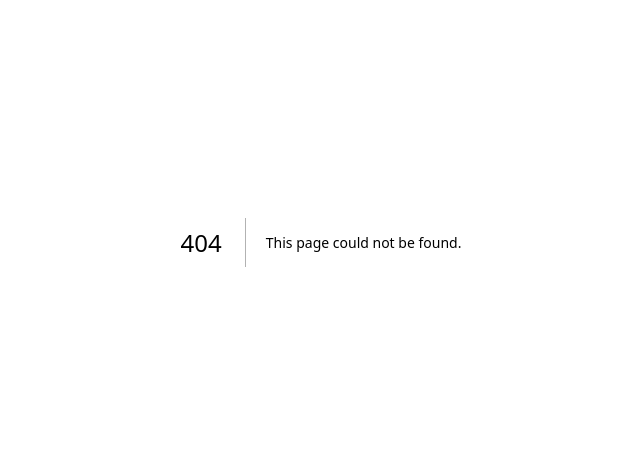
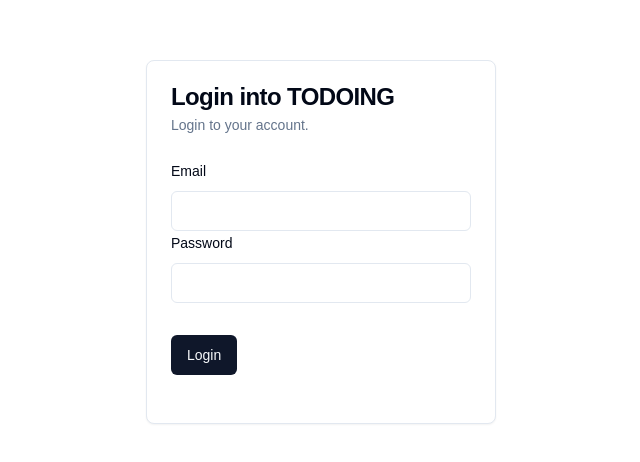
Before and after one commit to alexpil4/todoing-auth, a Next.js app: page /login in a window 1280 px wide. Before the commit this address had no page. Shown: the part 158-620 px from the top of the page, without its empty margins (319-959 px from the left). Built offline with nearby package versions, Linux system fonts and the light colour scheme.

Commit message:
created login page

```diff
--- /dev/null
+++ b/app/login/actions.ts
@@ -0,0 +1,54 @@
+'use server';
+
+import db from '@/db/drizzle';
+import { passwordSchema } from '@/validation/password';
+import { z } from 'zod';
+import { hash } from 'bcryptjs';
+import { users } from '@/db/usersSchema';
+
+interface ApiError {
+  code: string;
+}
+
+function isApiError(x: unknown): x is ApiError {
+  if (x && typeof x === 'object' && 'code' in x) {
+    return true;
+  }
+  return false;
+}
+
+export const loginWithCredential = async ({
+  email,
+  password,
+}: {
+  email: string;
+  password: string;
+}) => {
+  // try {
+  const loginSchema = z.object({
+    email: z.string().email(),
+    password: passwordSchema,
+  });
+
+  const loginValidation = loginSchema.safeParse({ email, password });
+
+  if (!loginValidation.success) {
+    return {
+      error: true,
+      message: loginValidation.error?.issues[0]?.message ?? 'An error occurred',
+    };
+  }
+
+  // } catch (e) {
+  // if (isApiError(e) && e.code === '23505') {
+  //   return {
+  //     error: true,
+  //     message: 'An account is already registered with that email address.',
+  //   };
+  // }
+  // return {
+  //   error: true,
+  //   message: 'An error occurred.',
+  // };
+  // }
+};
--- /dev/null
+++ b/app/login/page.tsx
@@ -0,0 +1,111 @@
+'use client';
+
+import { Button } from '@/components/ui/button';
+import {
+  Card,
+  CardContent,
+  CardDescription,
+  CardFooter,
+  CardHeader,
+  CardTitle,
+} from '@/components/ui/card';
+import {
+  Form,
+  FormControl,
+  FormField,
+  FormItem,
+  FormLabel,
+  FormMessage,
+} from '@/components/ui/form';
+import { Input } from '@/components/ui/input';
+import { passwordSchema } from '@/validation/password';
+import { zodResolver } from '@hookform/resolvers/zod';
+import { useForm } from 'react-hook-form';
+import { z } from 'zod';
+import { registerUser } from './actions';
+// import Link from 'next/link';
+
+const formSchema = z.object({
+  email: z.string().email(),
+  password: passwordSchema,
+});
+
+export default function Login() {
+  const form = useForm<z.infer<typeof formSchema>>({
+    resolver: zodResolver(formSchema),
+    defaultValues: {
+      email: '',
+      password: '',
+    },
+  });
+
+  const handleValidatedSubmit = async (data: z.infer<typeof formSchema>) => {
+    // const { email, password } = data;
+    // const response = await registerUser({
+    //   email,
+    //   password,
+    // });
+    // console.log(response);
+    // if (response?.error) {
+    //   form.setError('email', {
+    //     message: response?.message,
+    //   });
+    // }
+    // console.log(response);
+  };
+
+  return (
+    <main className="flex justify-center items-center min-h-screen">
+      <Card className="w-[350px]">
+        <CardHeader>
+          <CardTitle>Login into TODOING</CardTitle>
+          <CardDescription>Login to your account.</CardDescription>
+        </CardHeader>
+        <CardContent>
+          <Form {...form}>
+            <form
+              onSubmit={form.handleSubmit(handleValidatedSubmit)}
+              className="flex flex-col gap-2"
+            >
+              <fieldset disabled={form.formState.isSubmitting}>
+                <FormField
+                  control={form.control}
+                  name="email"
+                  render={({ field }) => (
+                    <FormItem>
+                      <FormLabel>Email</FormLabel>
+                      <FormControl>
+                        <Input {...field} type="email" />
+                      </FormControl>
+                      <FormMessage />
+                    </FormItem>
+                  )}
+                />
+                <FormField
+                  control={form.control}
+                  name="password"
+                  render={({ field }) => (
+                    <FormItem>
+                      <FormLabel>Password</FormLabel>
+                      <FormControl>
+                        <Input {...field} type="password" />
+                      </FormControl>
+                      <FormMessage />
+                    </FormItem>
+                  )}
+                />
+
+                <Button className="mt-8" type="submit">
+                  Login
+                </Button>
+              </fieldset>
+            </form>
+          </Form>
+        </CardContent>
+        <CardFooter>
+          <p></p>
+        </CardFooter>
+      </Card>
+    </main>
+  );
+}
```
